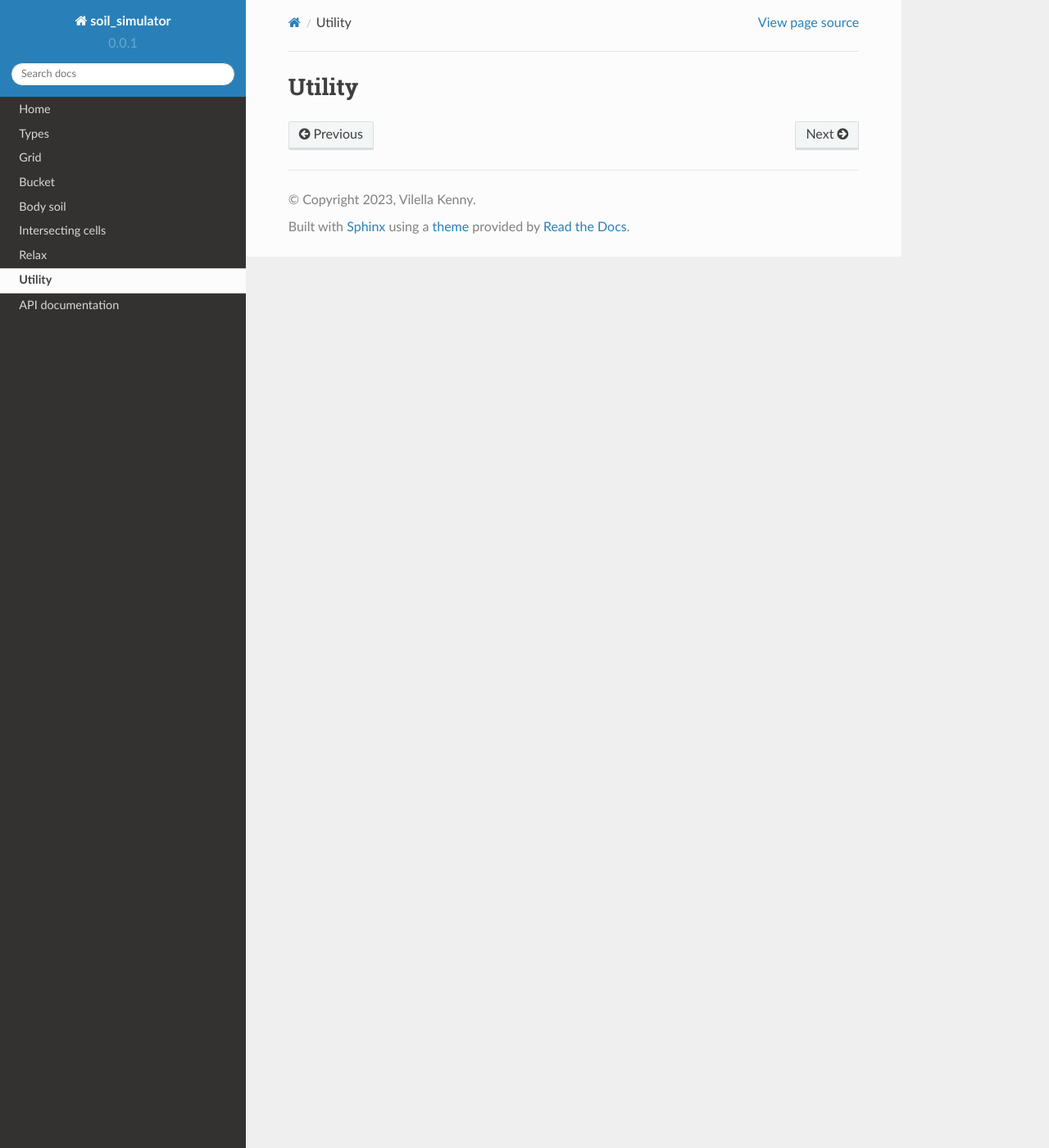
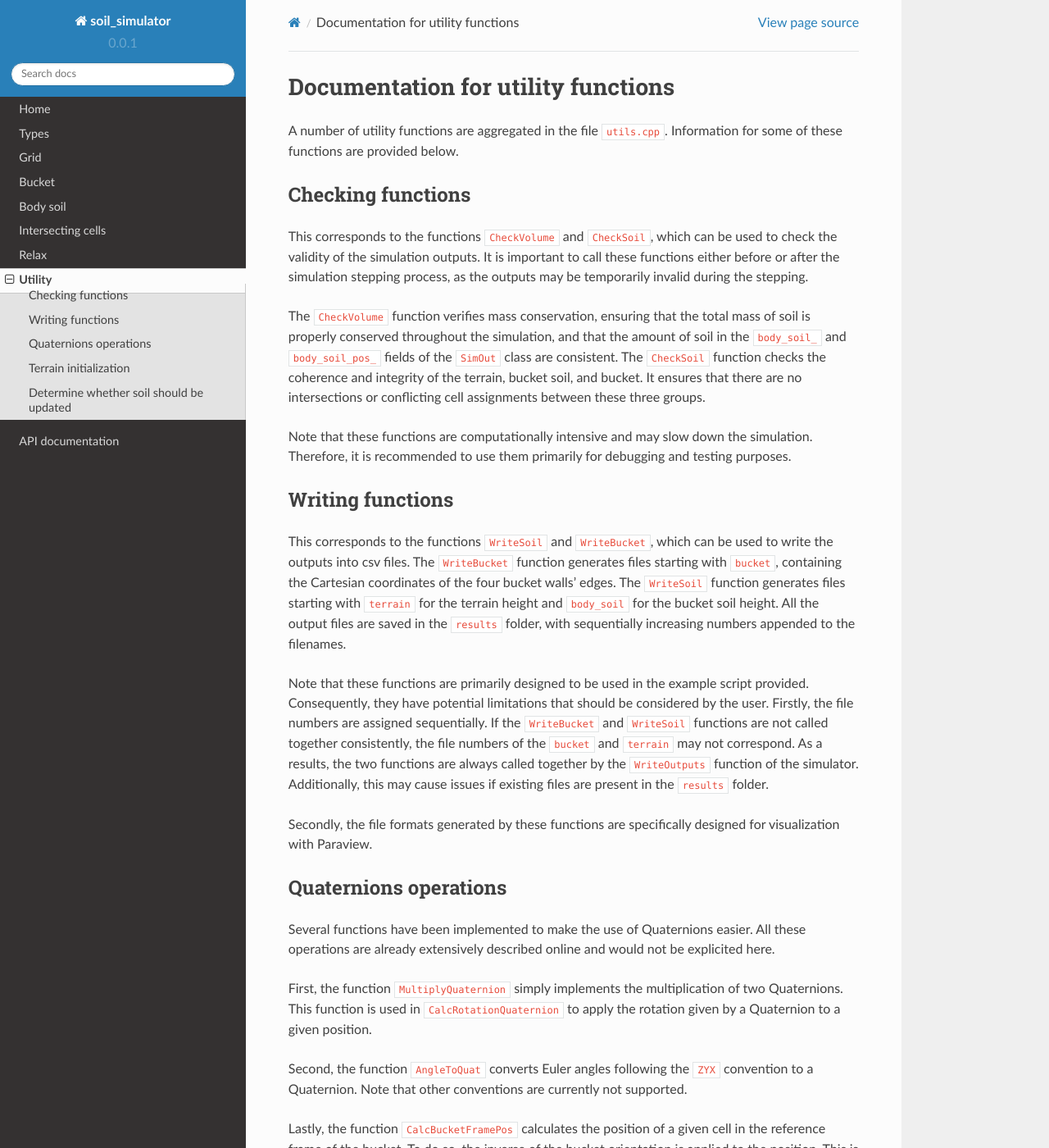
Before and after one commit to KennyVilella/soil_dynamics_cpp, a Sphinx documentation site: the page built from docs/utils.rst, in a window 1280 px wide and 1400 px high. Shown: the whole window at 82% size. Built offline with Sphinx 7.4.7 and the Read the Docs theme 2.0.0, drawn with Linux system fonts in a browser that asks for light colours; some of the changed text lies outside the part shown.

Commit message:
Add documentation about utility functions (#59)
# Description
- Added documentation about utility functions

```diff
--- a/docs/utils.rst
+++ b/docs/utils.rst
@@ -1,4 +1,71 @@
 .. _utils:
 
-Utility
-=======
+Documentation for utility functions
+===================================
+
+A number of utility functions are aggregated in the file :code:`utils.cpp`.
+Information for some of these functions are provided below.
+
+Checking functions
+------------------
+
+This corresponds to the functions :code:`CheckVolume` and :code:`CheckSoil`, which can be used to check the validity of the simulation outputs.
+It is important to call these functions either before or after the simulation stepping process, as the outputs may be temporarily invalid during the stepping.
+
+The :code:`CheckVolume` function verifies mass conservation, ensuring that the total mass of soil is properly conserved throughout the simulation, and that the amount of soil in the :code:`body_soil_` and :code:`body_soil_pos_` fields of the :code:`SimOut` class are consistent.
+The :code:`CheckSoil` function checks the coherence and integrity of the terrain, bucket soil, and bucket.
+It ensures that there are no intersections or conflicting cell assignments between these three groups.
+
+Note that these functions are computationally intensive and may slow down the simulation.
+Therefore, it is recommended to use them primarily for debugging and testing purposes.
+
+Writing functions
+-----------------
+
+This corresponds to the functions :code:`WriteSoil` and :code:`WriteBucket`, which can be used to write the outputs into csv files.
+The :code:`WriteBucket` function generates files starting with :code:`bucket`, containing the Cartesian coordinates of the four bucket walls' edges.
+The :code:`WriteSoil` function generates files starting with :code:`terrain` for the terrain height and :code:`body_soil` for the bucket soil height.
+All the output files are saved in the :code:`results` folder, with sequentially increasing numbers appended to the filenames.
+
+Note that these functions are primarily designed to be used in the example script provided.
+Consequently, they have potential limitations that should be considered by the user.
+Firstly, the file numbers are assigned sequentially.
+If the :code:`WriteBucket` and :code:`WriteSoil` functions are not called together consistently, the file numbers of the :code:`bucket` and :code:`terrain` may not correspond.
+As a results, the two functions are always called together by the :code:`WriteOutputs` function of the simulator.
+Additionally, this may cause issues if existing files are present in the :code:`results` folder.
+
+Secondly, the file formats generated by these functions are specifically designed for visualization with Paraview.
+
+Quaternions operations
+----------------------
+
+Several functions have been implemented to make the use of Quaternions easier.
+All these operations are already extensively described online and would not be explicited here.
+
+First, the function :code:`MultiplyQuaternion` simply implements the multiplication of two Quaternions.
+This function is used in :code:`CalcRotationQuaternion` to apply the rotation given by a Quaternion to a given position.
+
+Second, the function :code:`AngleToQuat` converts Euler angles following the :code:`ZYX` convention to a Quaternion.
+Note that other conventions are currently not supported.
+
+Lastly, the function :code:`CalcBucketFramePos` calculates the position of a given cell in the reference frame of the bucket.
+To do so, the inverse of the bucket orientation is applied to the position.
+This is used to keep the position where the soil has initially landed on the bucket.
+
+Terrain initialization
+----------------------
+
+The function :code:`SimplexNoise` provides a way to initialize terrain with realistic random shapes.
+The implementation follows the Simplex noise algorithm that is standard for this type of problem.
+The produced terrain has only slight height variations as the purpose of the terrain initialization is not to reproduce all the diversity of construction site but only to provide simple terrain for testing the simulator.
+
+Note that it is straightforward to change the terrain initialization implementation to a more advanced algorithm if needed.
+
+Determine whether soil should be updated
+----------------------------------------
+
+The function :code:`CheckBucketMovement` can be used before the soil update to verify whether the soil should be updated.
+This function calculates the distance travelled by the six bucket corners since the last soil update.
+If the maximum distance is lower than 50% of the cell size (vertical AND lateral), then the function returns :code:`false` and the soil should not be updated, otherwise the function returns :code:`true`.
+
+Note that if the distance is larger than twice the cell size (vertical OR lateral), a warning is sent mentioning that the integrity of the simulation cannot be ensured.
```
Also changed, not shown: 1 other file.
